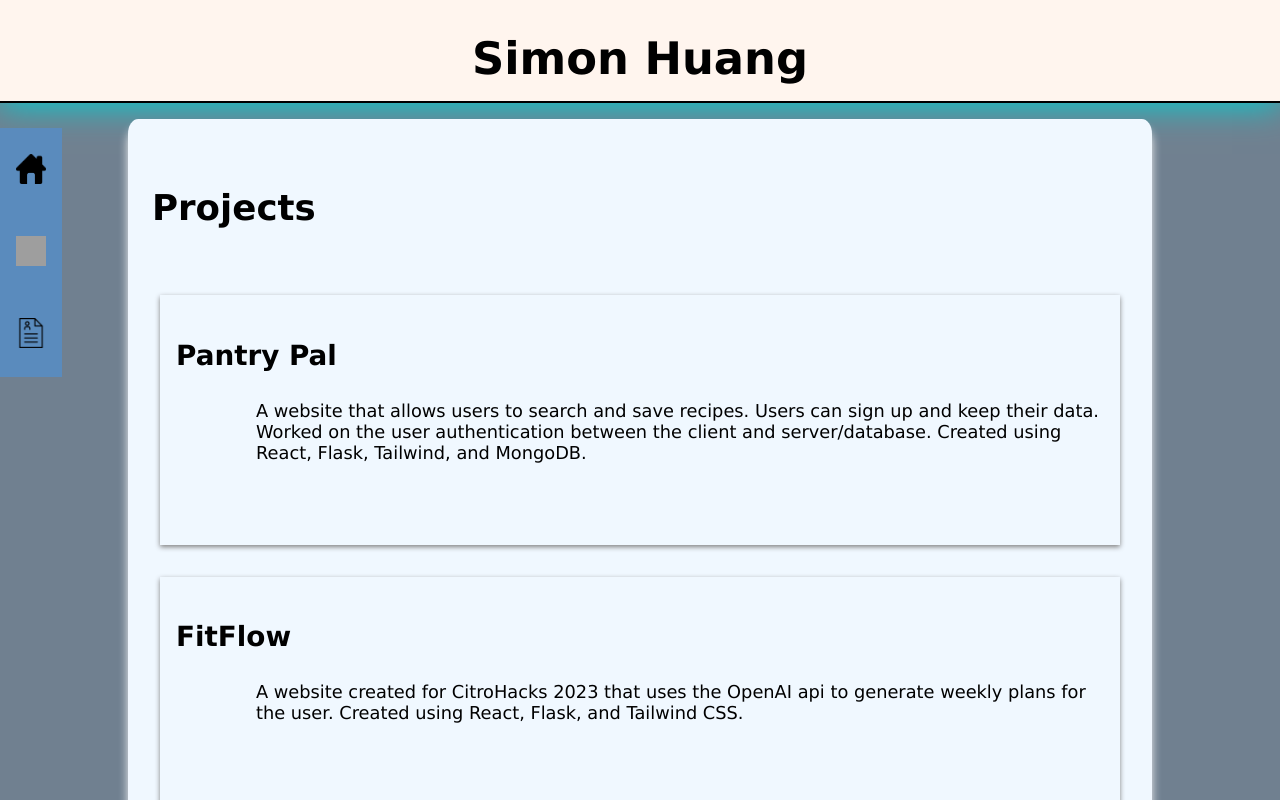
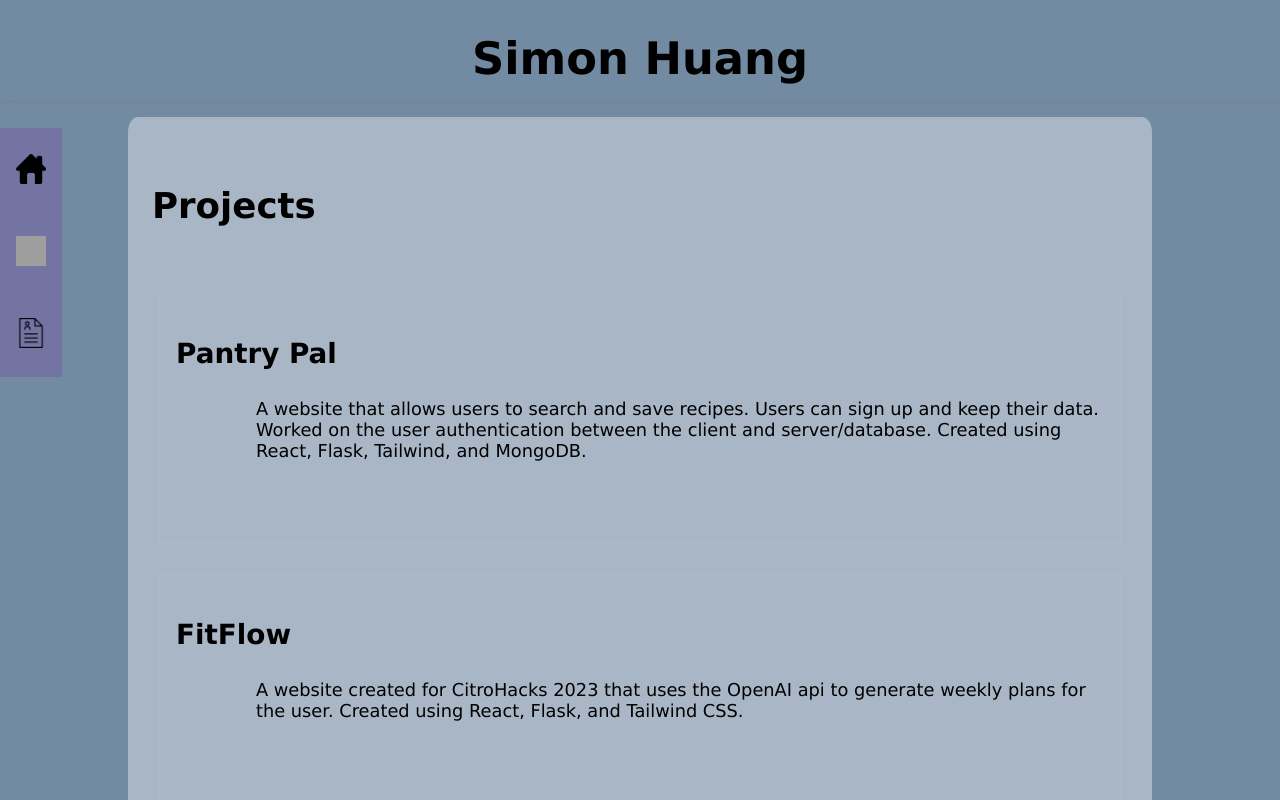
Before and after one commit to SaltMeister/PortfolioWeb, a React (Create React App) app in the folder portfolio/: page / in a window 1280 px wide. Both pictures are taken after a click on the element 31 px from the left and 251 px from the top of the page. Shown: the top 800 px of the page. Built offline with nearby package versions, Linux system fonts and the light colour scheme; grey boxes are pictures that could not be loaded.

Commit message:
Updated Visuals on portfolio

```diff
--- a/portfolio/src/App.css
+++ b/portfolio/src/App.css
@@ -1,16 +1,16 @@
 .App {
-
+  min-height: 100vh;
   font-size: 2rem;
   font-family:'Lucida Sans', 'Lucida Sans Regular', 'Lucida Grande', 'Lucida Sans Unicode', Geneva, Verdana, sans-serif;
 }
 body {
-  background-color: slategray;
+  background-color: #738ba2;
 }
 
 .footer {
   margin-top: 2rem;
   display: flex;
   justify-content: center;
-  background-color: #647381;
+  background-color: #677d91;
   font-size: calc(0.5rem + 1vw);
 }
--- a/portfolio/src/App.js
+++ b/portfolio/src/App.js
@@ -1,5 +1,6 @@
 import React, {useState} from 'react';
 import './App.css';
+
 import AboutComponent from './components/AboutComponent';
 import DisplayBoxComponent from './components/DisplayBoxComponent';
 import DisplayComponent from './components/DisplayComponent';
@@ -37,6 +38,7 @@ function App() {
       <SideBarComponent arrayOfHeaders={["Home", "Projects", "Resume"]}
                         arrayOfImages={["images/home.png", "images/projects.png", "images/resume.png"]}
                         setMode={handleSetMode}/>
+
       {/* About Section */}
       {mode === 0? (
         <DisplayBoxComponent title="About">
--- a/portfolio/src/components/AboutComponent.jsx
+++ b/portfolio/src/components/AboutComponent.jsx
@@ -3,9 +3,9 @@ import styles from "../css/About.module.css";
 
 export default function AboutComponent({about, imageLink}) {
   return(
-    <div class={styles.aboutWrapper}>
-      <img src={imageLink} class={styles.image} alt="Profile"/>
-      <p class={styles.text}>{about}</p>
+    <div className={styles.aboutWrapper}>
+      <img src={imageLink} className={styles.image} alt="Profile"/>
+      <p className={styles.text}>{about}</p>
     </div>
   )
 }
--- a/portfolio/src/components/DisplayBoxComponent.jsx
+++ b/portfolio/src/components/DisplayBoxComponent.jsx
@@ -2,8 +2,8 @@ import React from "react";
 import styles from "../css/DisplayBox.module.css";
 export default function DisplayBoxComponent({children, title}) {
   return(
-    <div class={styles.displayBox}>
-      <h3 class={styles.header}>{title}</h3>
+    <div className={styles.displayBox}>
+      <h3 className={styles.header}>{title}</h3>
       <div>
         {children}
       </div>
--- a/portfolio/src/components/DisplayComponent.jsx
+++ b/portfolio/src/components/DisplayComponent.jsx
@@ -14,12 +14,12 @@ export default function DisplayComponent({title, description, link}) {
     setIsHover(true);
   }
   return(
-    <div class={styles.displayItem} onClick={goToLink}
+    <div className={styles.displayItem} onClick={goToLink}
         onMouseEnter={setTrue} onMouseLeave={setFalse}>
 
 
-      <h3 class={styles.title}>{title}</h3>
-      <p class={styles.text}>{description}</p>
+      <h3 className={styles.title}>{title}</h3>
+      <p className={styles.text}>{description}</p>
 
       <div >
         {isHover? (
--- a/portfolio/src/components/HeaderComponent.jsx
+++ b/portfolio/src/components/HeaderComponent.jsx
@@ -4,7 +4,7 @@ import styles from "../css/Header.module.css";
 export default function HeaderComponent({headerText}){
   return(
     <div>
-      <h1 class={`${styles.text} ${styles.botBorder}` }>{headerText}</h1>
+      <h1 className={`${styles.text} ${styles.botBorder}` }>{headerText}</h1>
     </div>
   );
 }
--- a/portfolio/src/components/SideBarComponent.jsx
+++ b/portfolio/src/components/SideBarComponent.jsx
@@ -4,33 +4,30 @@ import styles from '../css/SideBar.module.css';
 export default function SideBarComponent({arrayOfHeaders, arrayOfImages, setMode}) {
   const [isDisplayText, setIsDisplayText] = useState(false);
 
-  console.log(isDisplayText);
-  const handleClick = (key) => {
-    console.log(key);
-
+  const handleClick = (key) => {;
     setMode(key);
   }
   return(
-    <div class={styles.sideBarWrapper}
+    <div className={styles.sideBarWrapper}
     onMouseLeave={() => setIsDisplayText(false)}>
       {/* ICONS */}
-      <div class={styles.sideBarContainer}
+      <div className={styles.sideBarContainer}
           onMouseEnter={() => setIsDisplayText(true)}  >
 
           {arrayOfHeaders.map((index, key) =>
-            <div class={styles.sideBarItem} onClick={event => handleClick(key)}>
-              <img class={styles.image} key={key} alt="icon" src={arrayOfImages[key]}/>
+            <div className={styles.sideBarItem} key={key} onClick={event => handleClick(key)}>
+              <img className={styles.image} key={key} alt="icon" src={arrayOfImages[key]}/>
             </div>
           )}
       </div>
 
       {/* Hold TEXT */}
-      <div class={`${styles.sideBarContainer}
-      ${styles.sideBarPopupContainer}
-      ${(isDisplayText ? (styles.display) : (styles.hide))}`}>
+      <div className={`${styles.sideBarContainer}
+        ${styles.sideBarPopupContainer}
+        ${(isDisplayText ? (styles.display) : (styles.hide))}`}>
 
         {arrayOfHeaders.map((index, key) =>
-          <div class={styles.sideBarItem} onClick={event => handleClick(key)}>
+          <div className={styles.sideBarItem} key={key} onClick={event => handleClick(key)}>
               <p key={key}>{index} </p>
           </div>
         )}
--- a/portfolio/src/css/Display.module.css
+++ b/portfolio/src/css/Display.module.css
@@ -8,11 +8,14 @@
   min-width: 20rem;
   height: auto;
   width: auto;
-  box-shadow: 0px 2px 5px grey;
   transition: all 1000ms;
+  box-shadow: 0px 0px 1px lightblue;
+
 }
 .displayItem:hover {
-  background-color: seashell;
+  box-shadow: 0px 0px 10px goldenrod;
+  background-color: #8599ad;
+  opacity: 60%;
 }
 .title {
   font-size: calc(15px + 1vw);
--- a/portfolio/src/css/DisplayBox.module.css
+++ b/portfolio/src/css/DisplayBox.module.css
@@ -6,12 +6,16 @@
   margin: 1rem 10vw 0rem 10vw;
   padding-top: 2rem;
   padding-bottom: 2rem;
-  background-color:aliceblue;
+  background-color:#a8b6c5;
   border-radius: 1%;
-  box-shadow: 0px 10px 10px whitesmoke;
+  animation: fadeIn 700ms;
 }
 
 .header {
   font-size: calc(10px + 2vw);
   margin-left: 1.5rem;
 }
+@keyframes fadeIn {
+  from { opacity: 15%;}
+  to {opacity: 100%; }
+}
--- a/portfolio/src/css/Header.module.css
+++ b/portfolio/src/css/Header.module.css
@@ -7,7 +7,6 @@
 
 }
 .botBorder {
-  background-color: seashell;
-  border-bottom: solid black 2px;
-  box-shadow: darkturquoise 0rem 0.2rem 2rem;
+  background-color: #738ba2;
+  box-shadow: 0px 1px 5px slategray;
 }
--- a/portfolio/src/css/SideBar.module.css
+++ b/portfolio/src/css/SideBar.module.css
@@ -8,13 +8,13 @@
 }
 .sideBarContainer {
   position: relative;
-  background-color: #5a8bbd;
+  background-color: #7374a2;
   z-index: 1;
 
 
 }
 .sideBarPopupContainer {
-  background-color: #516e8b;
+  background-color: #677d91;
   padding-left: 0.2rem;
   z-index: 0;
 }
```
